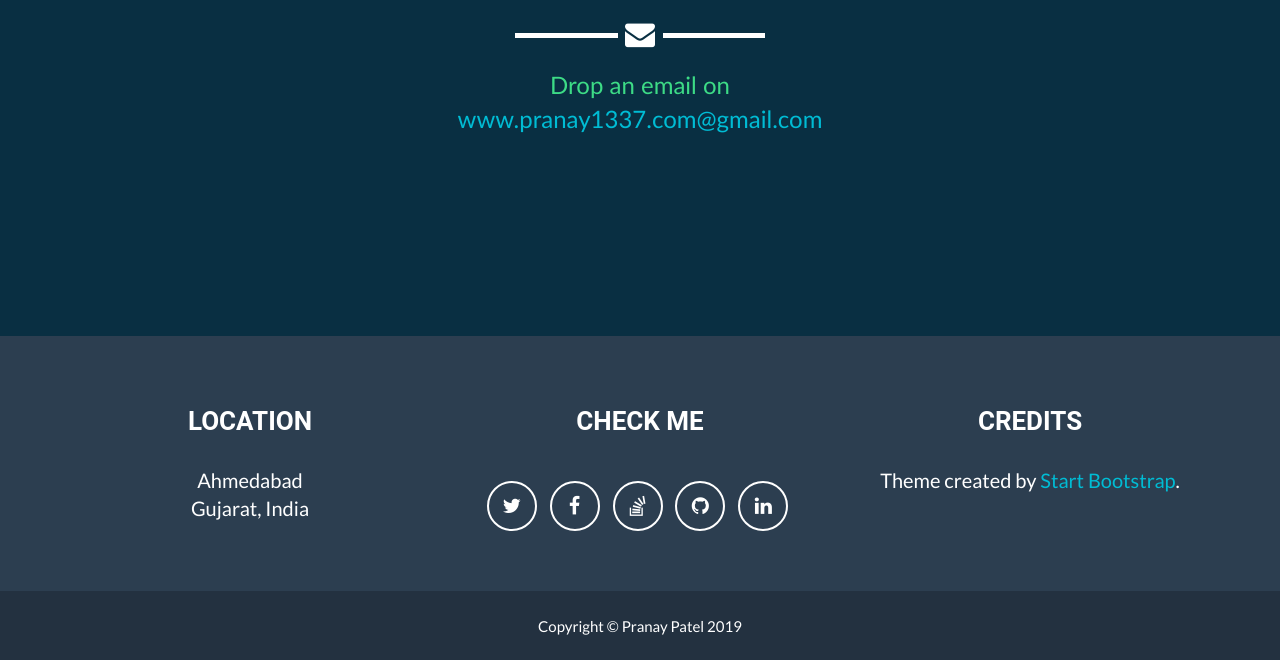
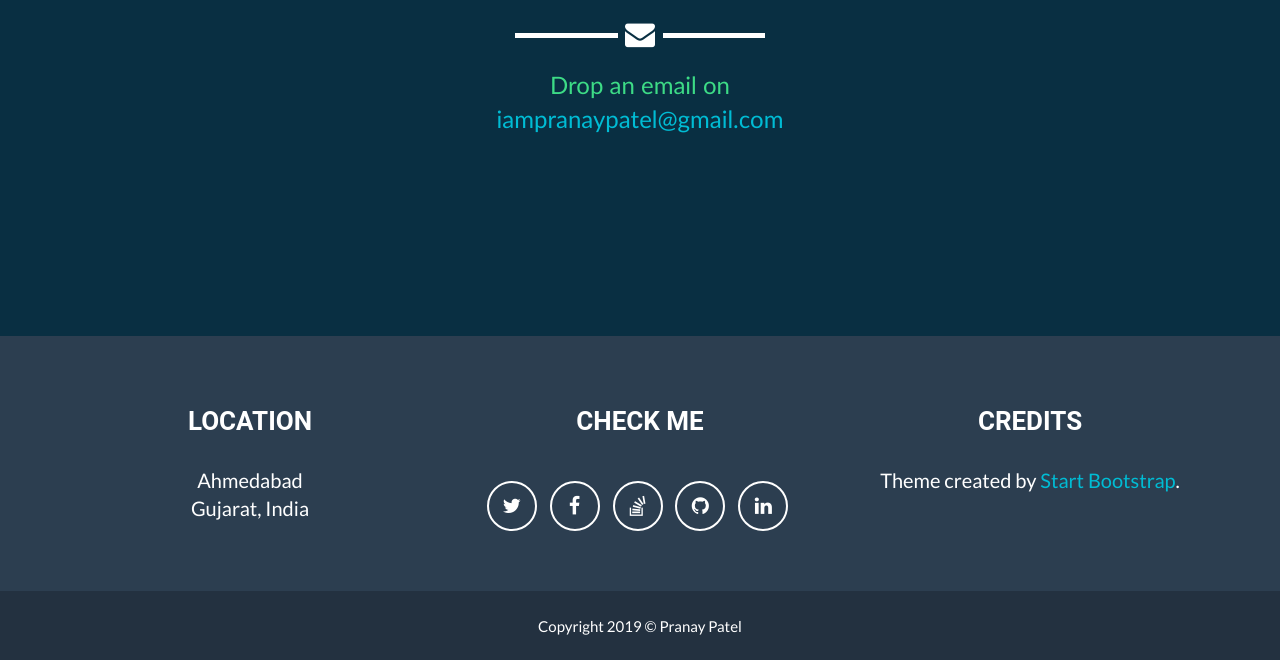
Before and after one commit to pranaypatel512/pranaypatel512.github.io, a Jekyll site: the page built from index.html, in a window 1280 px wide and 900 px high, scrolled down 3054 px. Shown: the part 237-897 px from the top of the window. Built offline with Jekyll 4.4.1, drawn with Linux system fonts in a browser that asks for light colours.

Commit message:
:sparkles: update site content

```diff
--- a/_includes/footer.html
+++ b/_includes/footer.html
@@ -32,7 +32,7 @@
             <div class="container">
                 <div class="row">
                     <div class="col-lg-12">
-                        Copyright &copy; {{ site.footer.copyright }} 20{{ site.time | date: '%y' }}
+                        Copyright 20{{ site.time | date: '%y' }} &copy; {{ site.footer.copyright }}
                     </div>
                 </div>
             </div>
--- a/_includes/new_content_page.html
+++ b/_includes/new_content_page.html
@@ -11,7 +11,7 @@
                         style="color: #3DDB86; font-size: 18pt; text-align: center;font-family: Candara;">
                         <center>
                                 Drop an email on<br><a
-                                        href="mailto:www.pranay1337.com@gmail.com?subject='Hi from '">www.pranay1337.com@gmail.com</a>
+                                        href="mailto:iampranaypatel@gmail.com?subject='Hi from '">iampranaypatel@gmail.com</a>
                         </center>
                 </div>
         </div>
```
Also changed, not shown: 1 other file.
